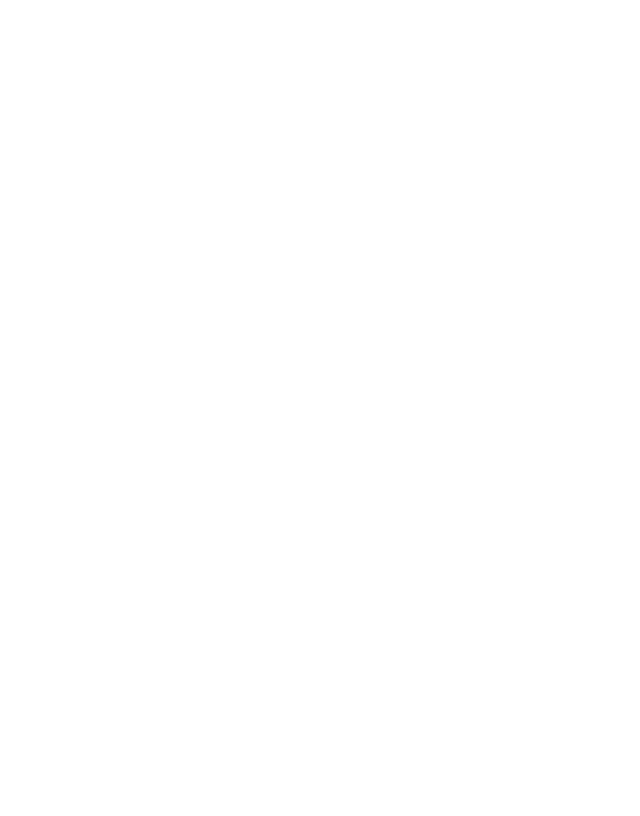
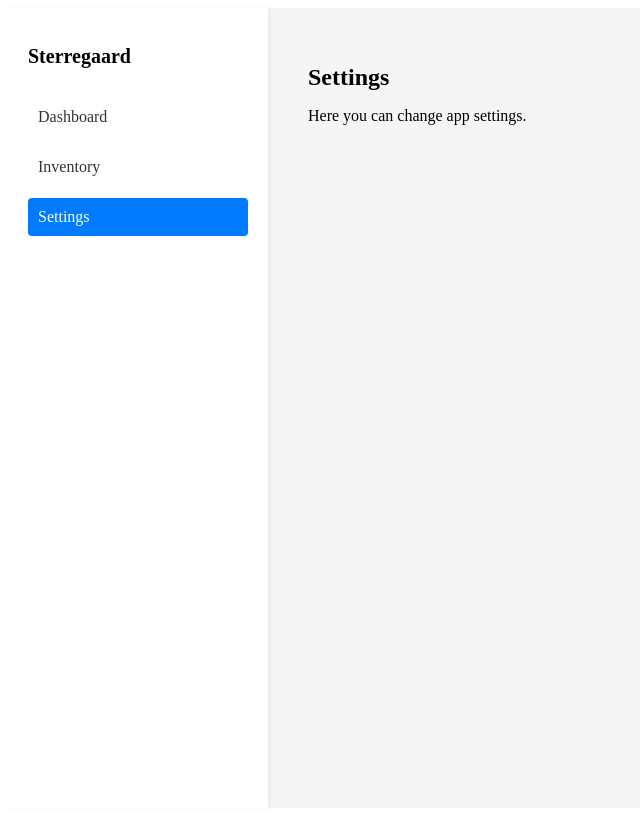
Before and after one commit to JannesDigitalCrafts/Sterregaard-Web-App, a React (Create React App) app in the folder frontend/: page /settings in a window 1280 px wide. Before the commit this address had no page. Shown: the whole page, without its empty margins (0-640 px from the left). Built offline with nearby package versions, Linux system fonts and the light colour scheme.

Commit message:
Add settings view and inventory view

```diff
--- a/frontend/src/App.js
+++ b/frontend/src/App.js
@@ -1,8 +1,10 @@
-// frontend/src/App.js
 import React from 'react';
 import { BrowserRouter as Router, Routes, Route } from 'react-router-dom';
+
 import LoginView from './Routes/LoginView';
 import DashboardView from './Routes/DashboardView';
+import InventoryView from './Routes/InventoryView';
+import SettingsView from './Routes/SettingsView';
 
 function App() {
   return (
@@ -10,6 +12,8 @@
       <Routes>
         <Route path="/" element={<LoginView />} />
         <Route path="/dashboard" element={<DashboardView />} />
+        <Route path="/inventory" element={<InventoryView />} />
+        <Route path="/settings" element={<SettingsView />} />
       </Routes>
     </Router>
   );
--- /dev/null
+++ b/frontend/src/Layout/NavigationView.css
@@ -0,0 +1,45 @@
+.layout {
+  display: flex;
+  min-height: 100vh;
+  background-color: #f5f5f5;
+}
+
+.sidebar {
+  width: 220px;
+  background-color: #ffffff;
+  padding: 20px;
+  box-shadow: 2px 0 6px rgba(0, 0, 0, 0.05);
+}
+
+.brand {
+  font-size: 20px;
+  font-weight: bold;
+  margin-bottom: 30px;
+}
+
+.nav {
+  display: flex;
+  flex-direction: column;
+  gap: 12px;
+}
+
+.nav-link {
+  text-decoration: none;
+  color: #333;
+  padding: 10px;
+  border-radius: 4px;
+}
+
+.nav-link:hover {
+  background-color: #eee;
+}
+
+.nav-link.active {
+  background-color: #007bff;
+  color: white;
+}
+
+.main-content {
+  flex: 1;
+  padding: 40px;
+}
--- /dev/null
+++ b/frontend/src/Layout/NavigationView.js
@@ -0,0 +1,36 @@
+import React from 'react';
+import { Link, useLocation } from 'react-router-dom';
+import './NavigationView.css';
+
+function NavigationView({ children }) {
+  const location = useLocation();
+
+  const navItems = [
+    { name: 'Dashboard', path: '/dashboard' },
+    { name: 'Inventory', path: '/inventory' },
+    { name: 'Settings', path: '/settings' },
+  ];
+
+  return (
+    <div className="layout">
+      <aside className="sidebar">
+        <h2 className="brand">Sterregaard</h2>
+        <nav className="nav">
+          {navItems.map((item) => (
+            <Link
+              key={item.path}
+              to={item.path}
+              className={`nav-link ${location.pathname === item.path ? 'active' : ''}`}
+            >
+              {item.name}
+            </Link>
+          ))}
+        </nav>
+      </aside>
+
+      <main className="main-content">{children}</main>
+    </div>
+  );
+}
+
+export default NavigationView;
--- /dev/null
+++ b/frontend/src/Routes/DashboardView.css
@@ -0,0 +1,5 @@
+.title {
+  font-size: 24px;
+  font-weight: bold;
+  margin-bottom: 16px;
+}
--- a/frontend/src/Routes/DashboardView.js
+++ b/frontend/src/Routes/DashboardView.js
@@ -1,12 +1,13 @@
-// frontend/src/Routes/DashboardView.js
 import React from 'react';
+import NavigationView from '../Layout/NavigationView';
+import './DashboardView.css';
 
 function DashboardView() {
   return (
-    <div className="p-8">
-      <h1 className="text-3xl font-bold mb-4">Welcome to the Dashboard</h1>
-      <p>You are now logged in.</p>
-    </div>
+    <NavigationView>
+      <h1 className="title">Dashboard</h1>
+      <p>Welcome to the dashboard.</p>
+    </NavigationView>
   );
 }
 
--- /dev/null
+++ b/frontend/src/Routes/InventoryView.css
@@ -0,0 +1,5 @@
+.title {
+  font-size: 24px;
+  font-weight: bold;
+  margin-bottom: 16px;
+}
--- /dev/null
+++ b/frontend/src/Routes/InventoryView.js
@@ -0,0 +1,14 @@
+import React from 'react';
+import NavigationView from '../Layout/NavigationView';
+import './InventoryView.css';
+
+function InventoryView() {
+  return (
+    <NavigationView>
+      <h1 className="title">Inventory</h1>
+      <p>Manage your inventory here.</p>
+    </NavigationView>
+  );
+}
+
+export default InventoryView;
--- a/frontend/src/Routes/LoginView.js
+++ b/frontend/src/Routes/LoginView.js
@@ -11,12 +11,11 @@
   const handleLogin = async (e) => {
     e.preventDefault();
 
-    const res = await fetch(`${'https://sterregaard-web-app.onrender.com'}/api/login`, {
-        method: 'POST',
-        headers: { 'Content-Type': 'application/json' },
-        body: JSON.stringify({ username, password }),
+    const res = await fetch('https://sterregaard-web-app.onrender.com/api/login', {
+      method: 'POST',
+      headers: { 'Content-Type': 'application/json' },
+      body: JSON.stringify({ username, password }),
     });
-
 
     const data = await res.json();
 
--- /dev/null
+++ b/frontend/src/Routes/SettingsView.css
@@ -0,0 +1,5 @@
+.title {
+  font-size: 24px;
+  font-weight: bold;
+  margin-bottom: 16px;
+}
--- /dev/null
+++ b/frontend/src/Routes/SettingsView.js
@@ -0,0 +1,14 @@
+import React from 'react';
+import NavigationView from '../Layout/NavigationView';
+import './SettingsView.css';
+
+function SettingsView() {
+  return (
+    <NavigationView>
+      <h1 className="title">Settings</h1>
+      <p>Here you can change app settings.</p>
+    </NavigationView>
+  );
+}
+
+export default SettingsView;
```
Also changed, not shown: frontend/src/Routes/LoginView.css (added), 1 other file (tests, documents, lock files or other folders).
